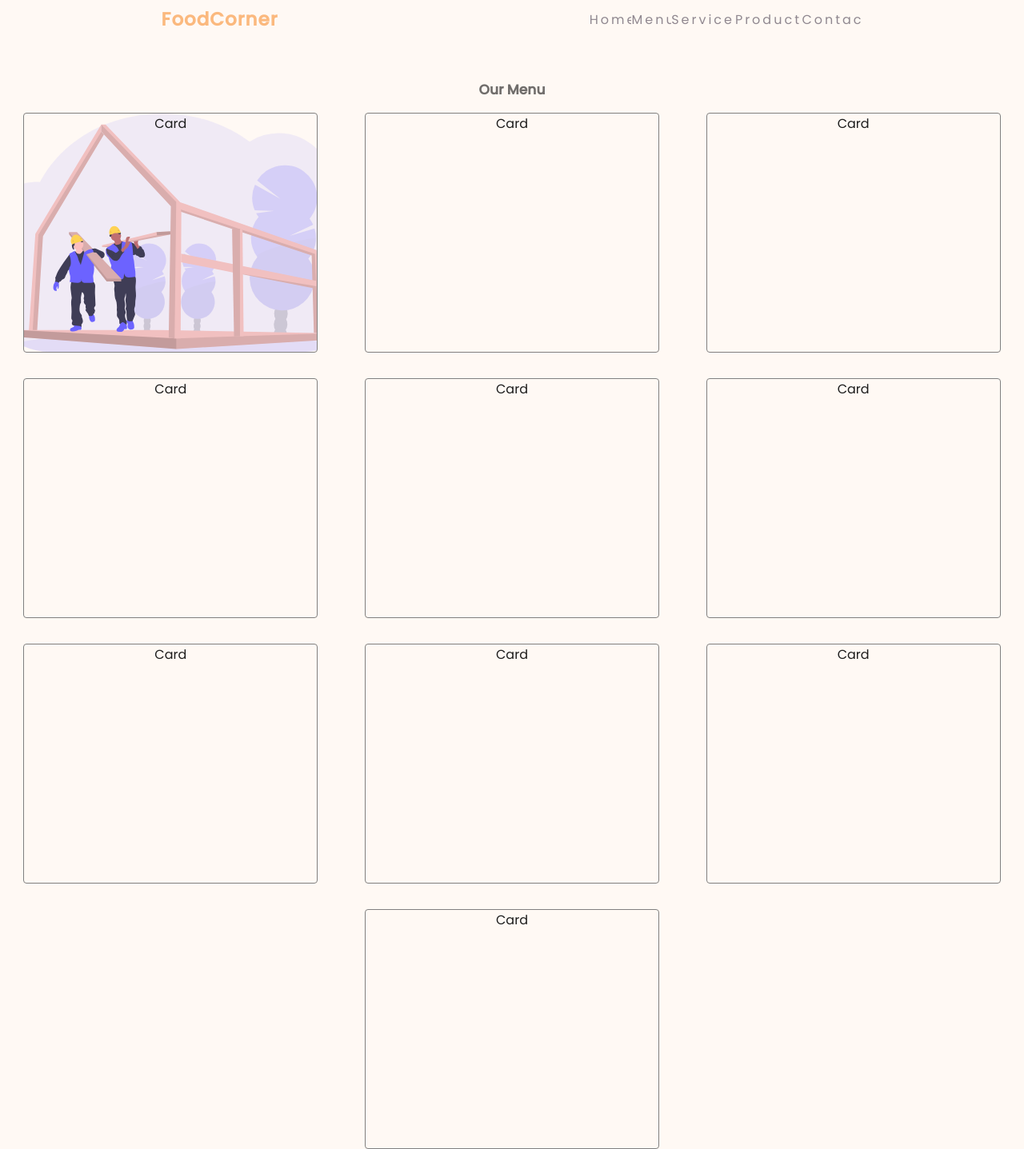
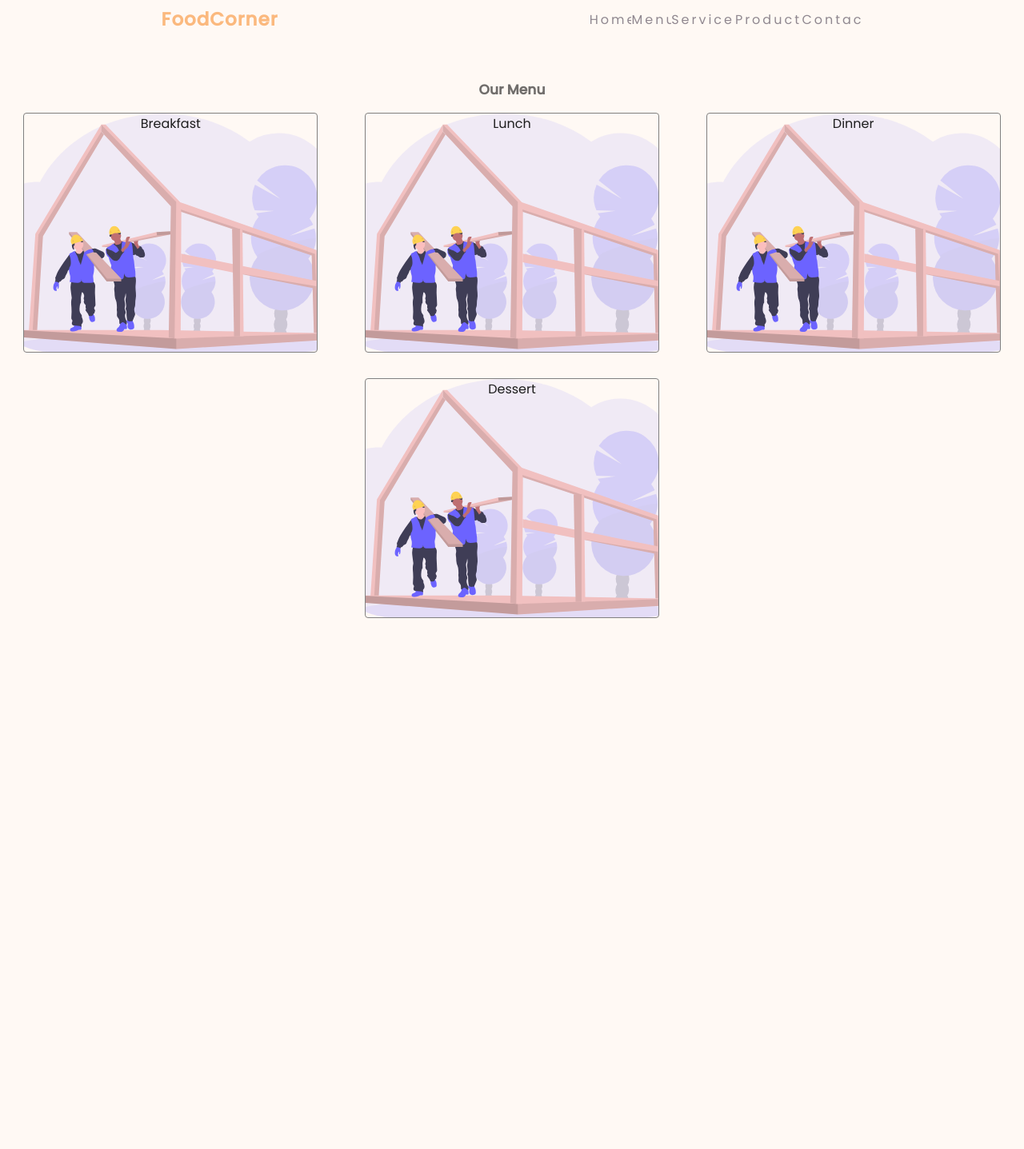
Before and after one commit to St80ene/fast-food-app, a React (Create React App) app: page /menu in a window 1280 px wide. Shown: the whole page at 80% size. After the commit the page ends 800 px from the top, so only its background shows below. Built offline with nearby package versions, Linux system fonts and the light colour scheme.

Commit message:
refactored

```diff
--- a/src/components/Menu/index.jsx
+++ b/src/components/Menu/index.jsx
@@ -1,6 +1,7 @@
 import React from 'react';
 import { Card, CardContainer, Container, Heading, Overlay } from './styles';
 import { Construction } from '../../assets/img/index';
+import { MenuItems } from '../MenuItems';
 import '../../styles/general.scss';
 
 function MenuPage() {
@@ -9,46 +10,19 @@ function MenuPage() {
       <Container className="layout">
         <Heading>Our Menu</Heading>
         <CardContainer>
-          <Card style={{ backgroundImage: 'url(' + Construction + ')', backgroundSize: 'cover' }}>
-            <Overlay></Overlay>
-            Card
-          </Card>
-          <Card>
-            <Overlay></Overlay>
-            Card
-          </Card>
-          <Card>
-            <Overlay></Overlay>
-            Card
-          </Card>
-          <Card>
-            <Overlay></Overlay>
-            Card
-          </Card>
-          <Card>
-            <Overlay></Overlay>
-            Card
-          </Card>
-          <Card>
-            <Overlay></Overlay>
-            Card
-          </Card>
-          <Card>
-            <Overlay></Overlay>
-            Card
-          </Card>
-          <Card>
-            <Overlay></Overlay>
-            Card
-          </Card>
-          <Card>
-            <Overlay></Overlay>
-            Card
-          </Card>
-          <Card>
-            <Overlay></Overlay>
-            Card
-          </Card>
+          {MenuItems.map((item, index) => {
+            return (
+              <Card
+                key={index}
+                style={{
+                  backgroundImage: 'url(' + Construction + ')',
+                  backgroundSize: 'cover',
+                }}
+              >
+                <Overlay>{item.category}</Overlay>
+              </Card>
+            );
+          })}
         </CardContainer>
       </Container>
     </>
--- a/src/components/Menu/styles.js
+++ b/src/components/Menu/styles.js
@@ -59,9 +59,6 @@ const Overlay = styled.div`
   width: 100%;
   height: 100%;
   background: transparent;
-  /* background: linear-gradient(89.91deg, rgba(0, 0, 0, 0) 0.03%, #033154 40.1%); */
-  /* opacity: 0.7; */
-  /* transform: matrix(-1, 0, 0.01, -1, 0, 0); */
 `;
 
 export { Container, Heading, CardContainer, Card, Overlay };
--- a/src/components/MenuItems.js
+++ b/src/components/MenuItems.js
@@ -1,7 +1,14 @@
-export const MenuItems = [
+export const NavItems = [
   { page: 'Home', url: '/#', cName: 'navbar__navlinks__item' },
   { page: 'Menu', url: '/menu', cName: 'navbar__navlinks__item' },
   { page: 'Services', url: '/services', cName: 'navbar__navlinks__item' },
   { page: 'Products', url: '/products', cName: 'navbar__navlinks__item' },
   { page: 'Contact', url: '/contact', cName: 'navbar__navlinks__item' },
 ];
+
+export const MenuItems = [
+  { category: 'Breakfast', image: '' },
+  { category: 'Lunch', image: '' },
+  { category: 'Dinner', image: '' },
+  { category: 'Dessert', image: '' },
+];
--- a/src/components/Navbar/index.jsx
+++ b/src/components/Navbar/index.jsx
@@ -2,7 +2,7 @@ import React, { useState } from 'react';
 import { BiMenuAltRight } from 'react-icons/bi';
 import { AiOutlineClose } from 'react-icons/ai';
 import { Link } from 'react-router-dom';
-import { MenuItems } from '../MenuItems';
+import { NavItems } from '../MenuItems';
 import './Navbar.scss';
 
 function Nav() {
@@ -18,10 +18,14 @@ function Nav() {
         <h4>FoodCorner</h4>
       </div>
       <ul className={`navbar__navlinks ${openMenu ? 'isMenuOpen' : ''}`}>
-        {MenuItems.map((item, index) => {
+        {NavItems.map((item, index) => {
           return (
             <li className={item.cName} key={index}>
-              <Link className={`${item.cName}__link`} to={item.url} onClick={menuToggleHandler}>
+              <Link
+                className={`${item.cName}__link`}
+                to={item.url}
+                onClick={menuToggleHandler}
+              >
                 {item.page}
               </Link>
             </li>
```
